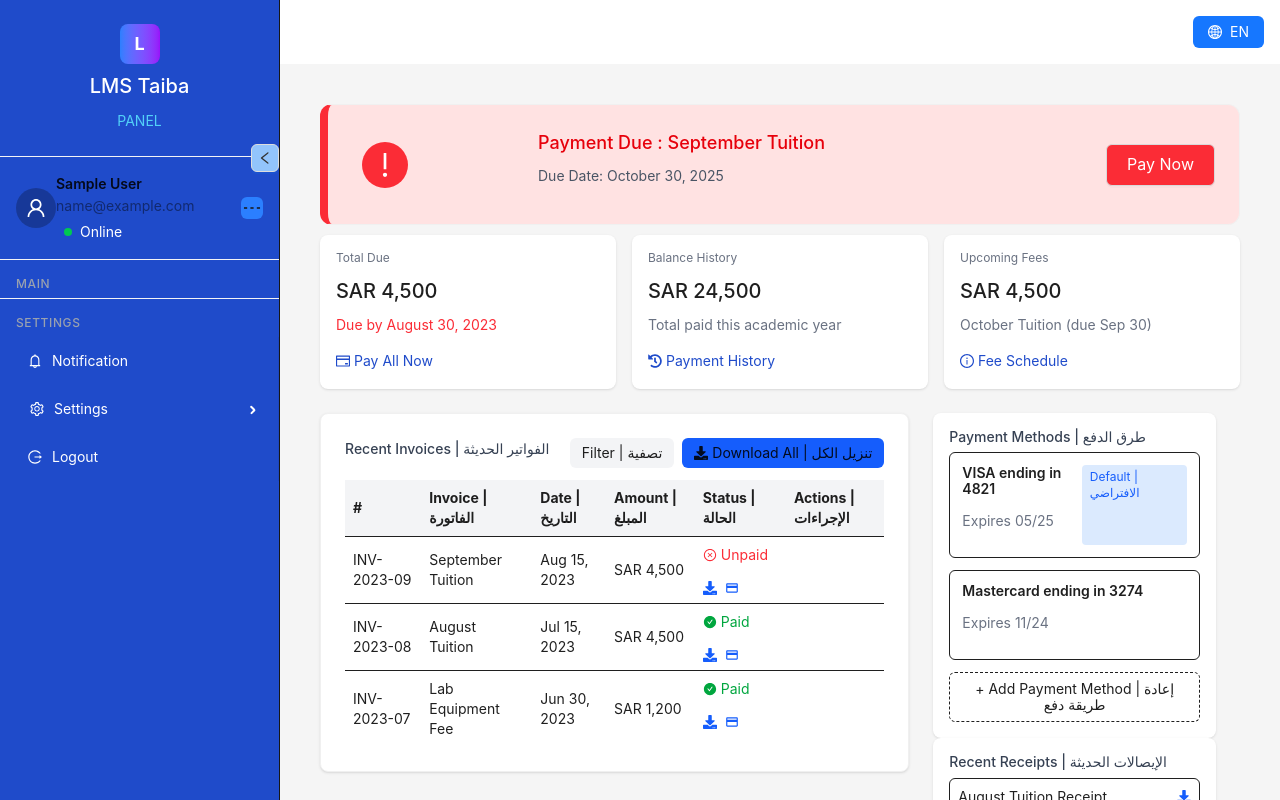
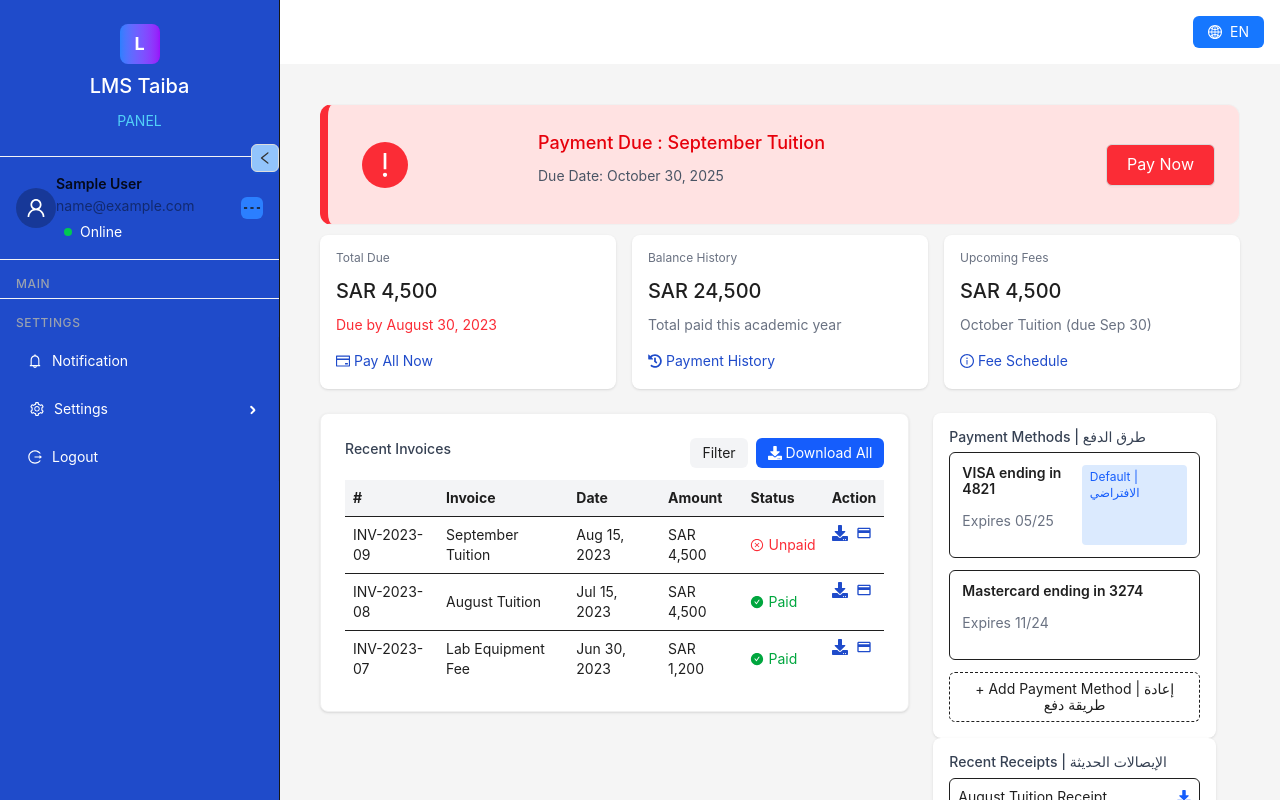
Before and after one commit to SparrowForge/lms_taiba_frontend, a Next.js app: page /en/payments in a window 1280 px wide. Built offline with nearby package versions, Linux system fonts and the light colour scheme; no server answers; sample sign-in values are in the browser's storage.

Commit message:
fix(payment): recent invoices section  done

```diff
--- a/messages/ar.json
+++ b/messages/ar.json
@@ -585,5 +585,11 @@
   "attendance_summary": "ملخص الحضور",
   "upcoming_exams": "اإلختبارات القادمة",
   "payment_due": "استحقاق الدفع",
-  "pay_now":"ادفع اآلن"
+  "pay_now": "ادفع اآلن",
+  "recent_invoice": "الفواتير الحديثة",
+  "filter": "تصفية",
+  "downloadAll": "تنزيل الكل",
+  "invoice": "الفاتورة",
+  "paid": "مدفوع",
+  "unpaid": "غير مدفوع"
 }
--- a/messages/en.json
+++ b/messages/en.json
@@ -583,8 +583,14 @@
   "progress": "Progress",
   "my_subjects": "My Subjects",
   "open_subject": "Open Subjects",
-  "attendance_summary":"Attendance Summary",
+  "attendance_summary": "Attendance Summary",
   "upcoming_exams": "Upcoming Exams",
   "payment_due": "Payment Due",
-  "pay_now":"Pay Now"
+  "pay_now": "Pay Now",
+  "recent_invoice": "Recent Invoices",
+  "filter": "Filter",
+  "downloadAll": "Download All",
+  "invoice": "Invoice",
+  "paid": "Paid",
+  "unpaid": "Unpaid"
 }
--- a/src/components/payments/RecentInvoices.tsx
+++ b/src/components/payments/RecentInvoices.tsx
@@ -4,6 +4,8 @@ import { FaDownload } from "react-icons/fa";
 import { MdOutlinePayment } from "react-icons/md";
 import { AiFillCheckCircle, AiOutlineCloseCircle } from "react-icons/ai";
 import { Card } from 'antd';
+import { LOCALE_KEYS } from '@/constants/localizationKeys';
+import { useLocalization } from '@/hooks/useLocalization';
 
 type Invoice = {
   id: string;
@@ -62,15 +64,16 @@ const invoices: Invoice[] = [
 const currentLang: "en" | "ar" = "en";
 
 const RecentInvoices = () => {
+  const { t } = useLocalization();
   return (
     <Card className="bg-white shadow rounded-lg md:col-span-2">
       {/* Header */}
       <div className="flex justify-between items-center mb-3">
-        <h3 className="font-bold text-gray-700">Recent Invoices | الفواتير الحديثة</h3>
+        <h3 className="font-bold text-gray-700">{t(LOCALE_KEYS.RECENT_INVOICES)}</h3>
         <div className="flex gap-2">
-          <button className="bg-gray-100 px-3 py-1 rounded-md text-sm">Filter | تصفية</button>
-          <button className="bg-blue-600 text-white px-3 py-1 rounded-md text-sm flex items-center gap-1">
-            <FaDownload /> Download All | تنزيل الكل
+          <button className="bg-gray-100 px-3 py-1 rounded-md text-sm">{t(LOCALE_KEYS.FILTER)}</button>
+          <button className="bg-blue-600 px-3 py-1 rounded-md text-sm flex items-center gap-1" style={{ color: "#ffffff" }}>
+            <FaDownload /> {t(LOCALE_KEYS.DOWNLOAD_ALL)}
           </button>
         </div>
       </div>
@@ -80,11 +83,11 @@ const RecentInvoices = () => {
         <thead>
           <tr className="bg-gray-100 text-left text-sm">
             <th className="p-2">#</th>
-            <th className="p-2">Invoice | الفاتورة</th>
-            <th className="p-2">Date | التاريخ</th>
-            <th className="p-2">Amount | المبلغ</th>
-            <th className="p-2">Status | الحالة</th>
-            <th className="p-2">Actions | الإجراءات</th>
+            <th className="p-2">{t(LOCALE_KEYS.INVOICE)}</th>
+            <th className="p-2">{t(LOCALE_KEYS.DATE)}</th>
+            <th className="p-2">{t(LOCALE_KEYS.AMOUNT)}</th>
+            <th className="p-2">{t(LOCALE_KEYS.STATUS)}</th>
+            <th className="p-2">{t(LOCALE_KEYS.ACTION)}</th>
           </tr>
         </thead>
         <tbody className="text-sm">
@@ -95,23 +98,31 @@ const RecentInvoices = () => {
               <td className="p-2">{invoice.date}</td>
               <td className="p-2">{invoice.amount}</td>
               <td
-                className={`p-2 flex items-center gap-1 ${
-                  invoice.status.value === "paid" ? "text-green-600" : "text-red-500"
-                }`}
+                className={`p-2  ${invoice.status.value === "paid" ? "text-green-600" : "text-red-500"
+                  }`}
               >
                 {invoice.status.value === "paid" ? (
-                  <>
+
+                  <div className='flex items-center gap-1'>
                     <AiFillCheckCircle /> {invoice.status.label[currentLang]}
-                  </>
+                  </div>
+
                 ) : (
-                  <>
+                  <div className='flex items-center gap-1'>
                     <AiOutlineCloseCircle /> {invoice.status.label[currentLang]}
-                  </>
+                  </div>
                 )}
               </td>
-              <td className="p-2 flex gap-2 text-blue-600">
-                <FaDownload /> <MdOutlinePayment />
+              <td className="p-2 flex items-center gap-2" style={{ color: "#1f4bca" }}>
+                <button >
+                  <FaDownload size={16} />
+                </button>
+                <button >
+                  <MdOutlinePayment size={16} />
+                </button>
               </td>
+
+
             </tr>
           ))}
         </tbody>
--- a/src/constants/localizationKeys.ts
+++ b/src/constants/localizationKeys.ts
@@ -569,8 +569,15 @@ export const LOCALE_KEYS = {
   PROGRESS: 'progress',
   ATTENDANCE_SUMMARTY: 'attendance_summary',
   UPCOMING_EXAMS: 'upcoming_exams',
-  PAYMENT_DUE:'payment_due',
-  PAY_NOW: 'pay_now'
+  PAYMENT_DUE: 'payment_due',
+  PAY_NOW: 'pay_now',
+  RECENT_INVOICES: "recent_invoice",
+  FILTER: "filter",
+  DOWNLOAD_ALL: "downloadAll",
+  INVOICE: "invoice",
+  PAID: "paid",
+  UNPAID: "unpaid",
+
 } as const;
 
 // Type for the keys
```
